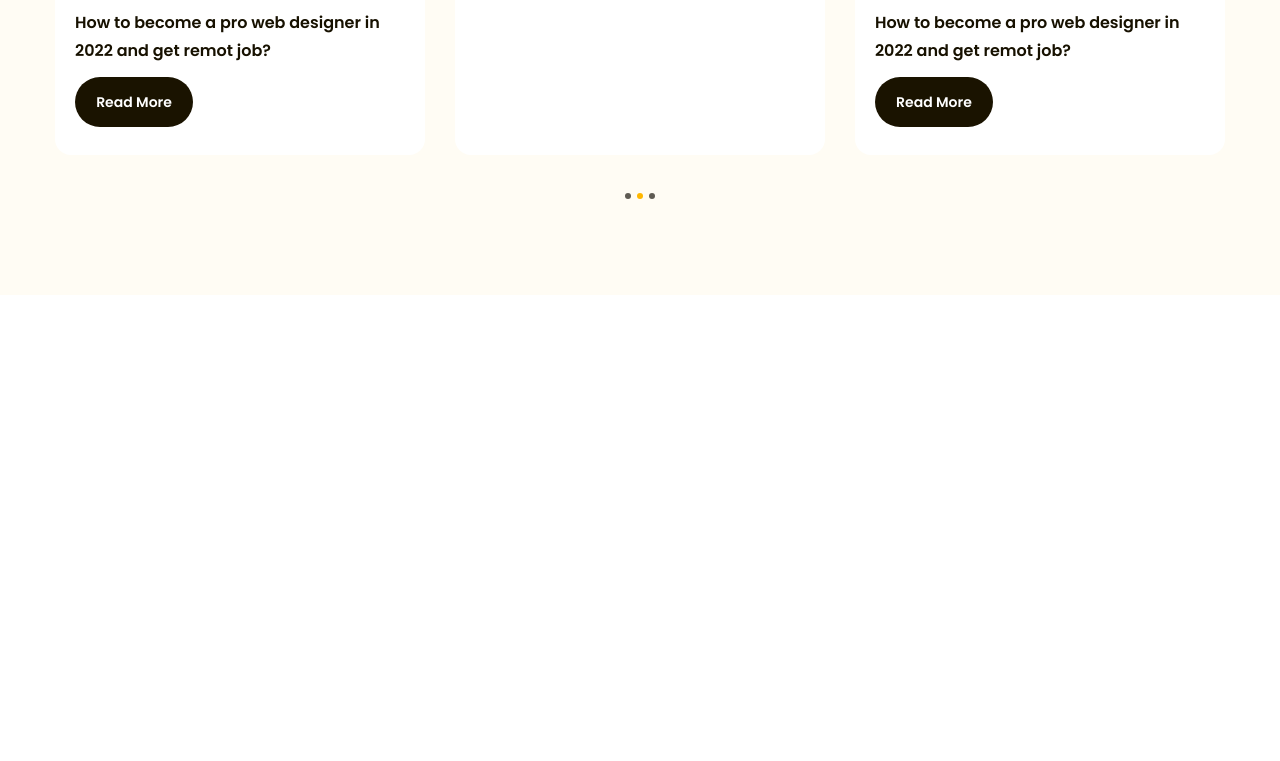
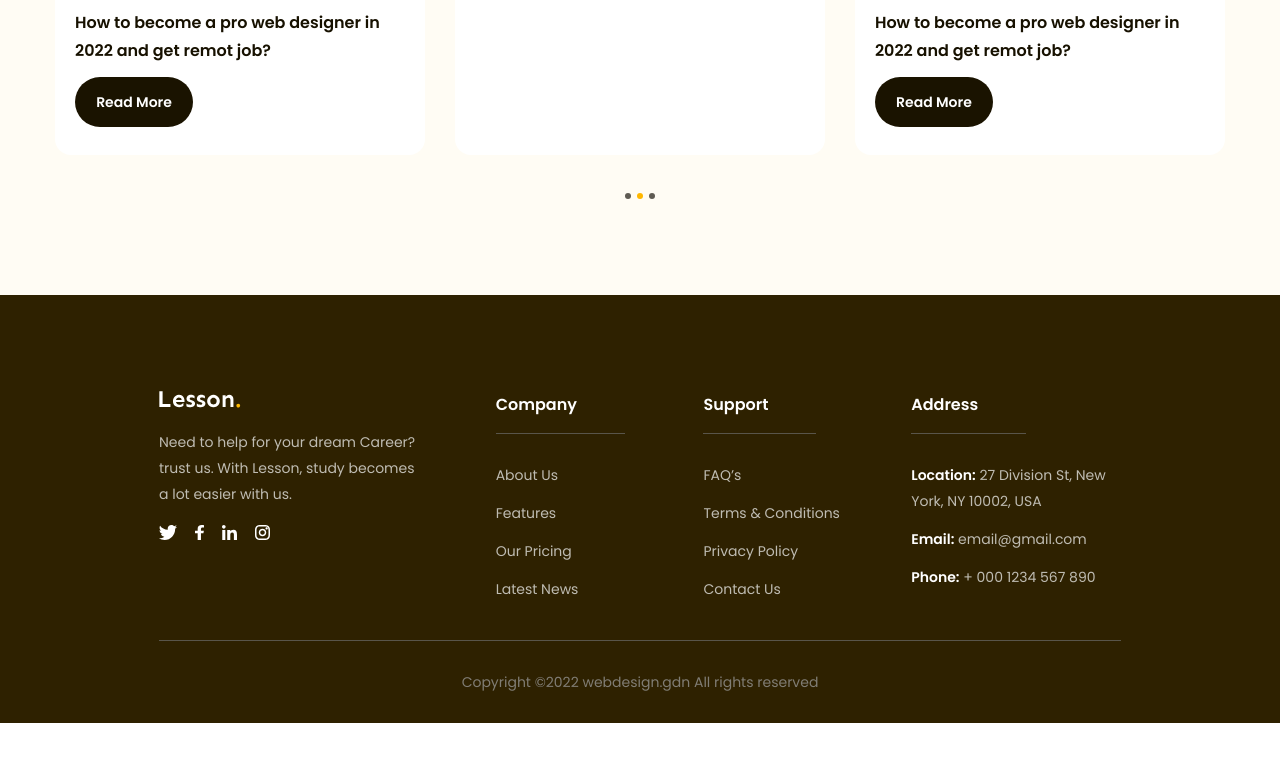
Before and after one commit to khanhtoan1325/D-n-X, a plain HTML site: page index.html in a window 1280 px wide. Shown: the part 4448-5209 px from the top of the page. After the commit the page ends 5171 px from the top, so only its background shows below. Drawn offline with Linux system fonts and the light colour scheme.

Commit message:
Xong dự án X

```diff
--- a/assets/css/style.css
+++ b/assets/css/style.css
@@ -659,3 +659,79 @@ a {
   background-color: var(--primary-color);
   cursor: default;
 }
+
+/* ==========================Footer=============================== */
+footer {
+  background: #2e2100;
+  padding: 96px 135px 0;
+}
+
+.footer .row {
+  padding-bottom: 38px;
+  border-bottom: 1px solid hsla(43, 9%, 32%, 1);
+  display: flex;
+}
+
+.footer .row .column {
+  width: 21.6%;
+}
+
+.footer .row .column:first-child {
+  width: 35%;
+}
+
+.footer .desc {
+  margin-top: 18px;
+  max-width: 267px;
+  color: #bfbcb2;
+  font-size: 1.4rem;
+  line-height: 1.86;
+}
+
+.footer .socials {
+  display: flex;
+  gap: 18px;
+  margin-top: 18px;
+}
+
+.footer .title {
+  padding-bottom: 14px;
+  padding-right: 48px;
+  display: inline-block;
+  border-bottom: 1px solid hsla(43, 9%, 32%, 1);
+  color: #fff;
+  font-size: 1.6rem;
+  font-weight: 600;
+  line-height: 1.75;
+}
+
+.footer .list {
+  margin-top: 28px;
+}
+
+.footer .list a {
+  display: inline-block;
+  margin-bottom: 12px;
+  color: #bfbcb2;
+  font-size: 1.4rem;
+  line-height: 1.86;
+}
+
+.footer .list li:last-child a {
+  margin-bottom: 0;
+}
+
+.footer .list strong {
+  color: #fff;
+  font-size: 1.4rem;
+  font-weight: 600;
+  line-height: 1.86;
+}
+
+.footer .copyright {
+  padding: 28px 0;
+  color: #807d74;
+  text-align: center;
+  font-size: 1.4rem;
+  line-height: 1.86;
+}
--- a/index.html
+++ b/index.html
@@ -16,7 +16,7 @@
     <link rel="stylesheet" href="./assets/css/style.css" />
     <title>Nguyễn Khánh Toàn</title>
   </head>
-  <body style="height: 10000px">
+  <body>
     <!-- Thẻ header -->
     <header class="header fixed">
       <div class="main-content">
@@ -39,6 +39,7 @@
         </div>
       </div>
     </header>
+    <!-- Main -->
     <main>
       <!--====== hero ======-->
       <div class="hero">
@@ -539,5 +540,111 @@
         </div>
       </div>
     </main>
+    <!-- footer -->
+    <footer class="footer">
+      <div class="main-content">
+        <div class="row">
+          <!-- Column 1 -->
+          <div class="column">
+            <img
+              src="./assets/img/logo-white..svg"
+              alt="Lesson."
+              class="logo"
+            />
+            <p class="desc">
+              Need to help for your dream Career? trust us. With Lesson, study
+              becomes a lot easier with us.
+            </p>
+            <div class="socials">
+              <a href="">
+                <img
+                  src="./assets/icon/twitter.svg"
+                  alt="twitter"
+                  class="icon"
+                />
+              </a>
+              <a href="">
+                <img
+                  src="./assets/icon/facebook.svg"
+                  alt="facebook"
+                  class="icon"
+                />
+              </a>
+              <a href="">
+                <img
+                  src="./assets/icon/linked_in.svg"
+                  alt="linked"
+                  class="icon"
+                />
+              </a>
+              <a href="">
+                <img
+                  src="./assets/icon/instagram.svg"
+                  alt="instagram"
+                  class="icon"
+                />
+              </a>
+            </div>
+          </div>
+          <!-- Column 2 -->
+          <div class="column">
+            <h3 class="title">Company</h3>
+            <ul class="list">
+              <li>
+                <a href="#!">About Us</a>
+              </li>
+              <li>
+                <a href="#!">Features</a>
+              </li>
+              <li>
+                <a href="#!">Our Pricing</a>
+              </li>
+              <li>
+                <a href="#!">Latest News</a>
+              </li>
+            </ul>
+          </div>
+          <!-- Column 3 -->
+          <div class="column">
+            <h3 class="title">Support</h3>
+            <ul class="list">
+              <li>
+                <a href="#!">FAQ’s</a>
+              </li>
+              <li>
+                <a href="#!">Terms & Conditions</a>
+              </li>
+              <li>
+                <a href="#!">Privacy Policy</a>
+              </li>
+              <li>
+                <a href="#!">Contact Us</a>
+              </li>
+            </ul>
+          </div>
+          <!-- Column 4 -->
+          <div class="column">
+            <h3 class="title">Address</h3>
+            <ul class="list">
+              <li>
+                <a href="#!"
+                  ><strong>Location:</strong> 27 Division St, New York, NY
+                  10002, USA</a
+                >
+              </li>
+              <li>
+                <a href="#!"><strong>Email:</strong> email@gmail.com</a>
+              </li>
+              <li>
+                <a href="#!"><strong>Phone:</strong> + 000 1234 567 890</a>
+              </li>
+            </ul>
+          </div>
+        </div>
+        <div class="copyright">
+          <p>Copyright ©2022 webdesign.gdn All rights reserved</p>
+        </div>
+      </div>
+    </footer>
   </body>
 </html>
```
Also changed, not shown: assets/icon/facebook.svg (added), assets/icon/instagram.svg (added), assets/icon/linked_in.svg (added), assets/icon/twitter.svg (added), assets/img/logo-white..svg (added).
